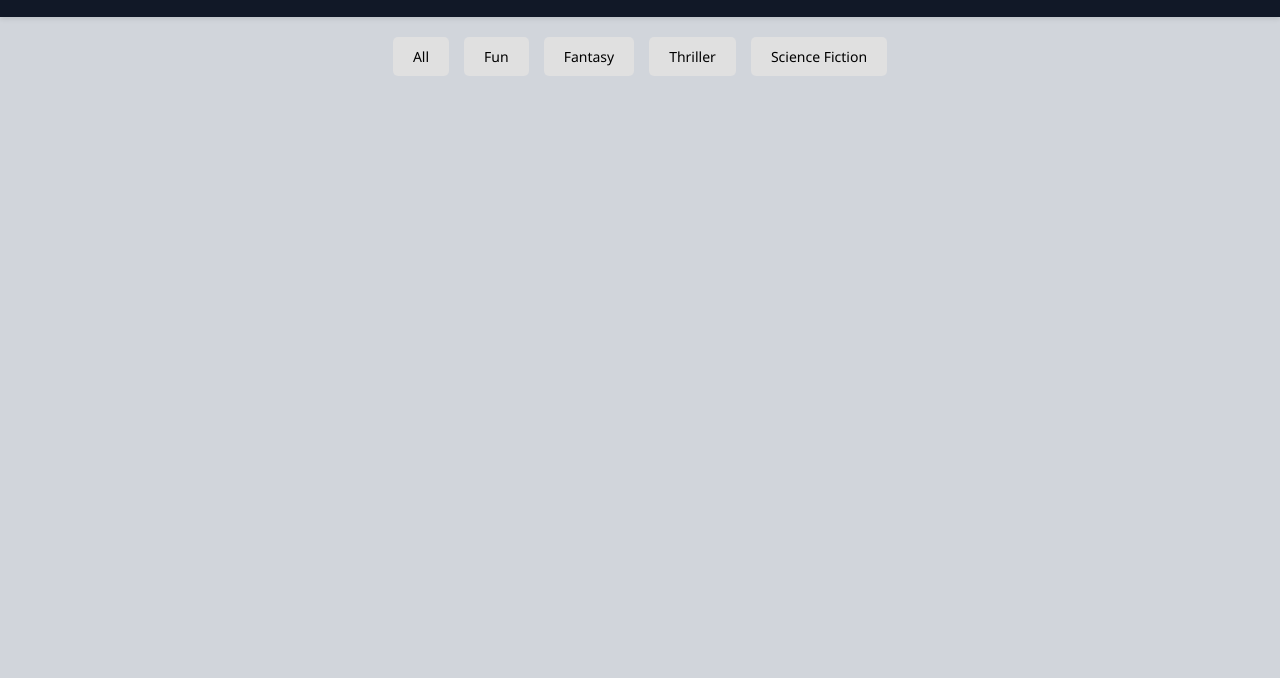
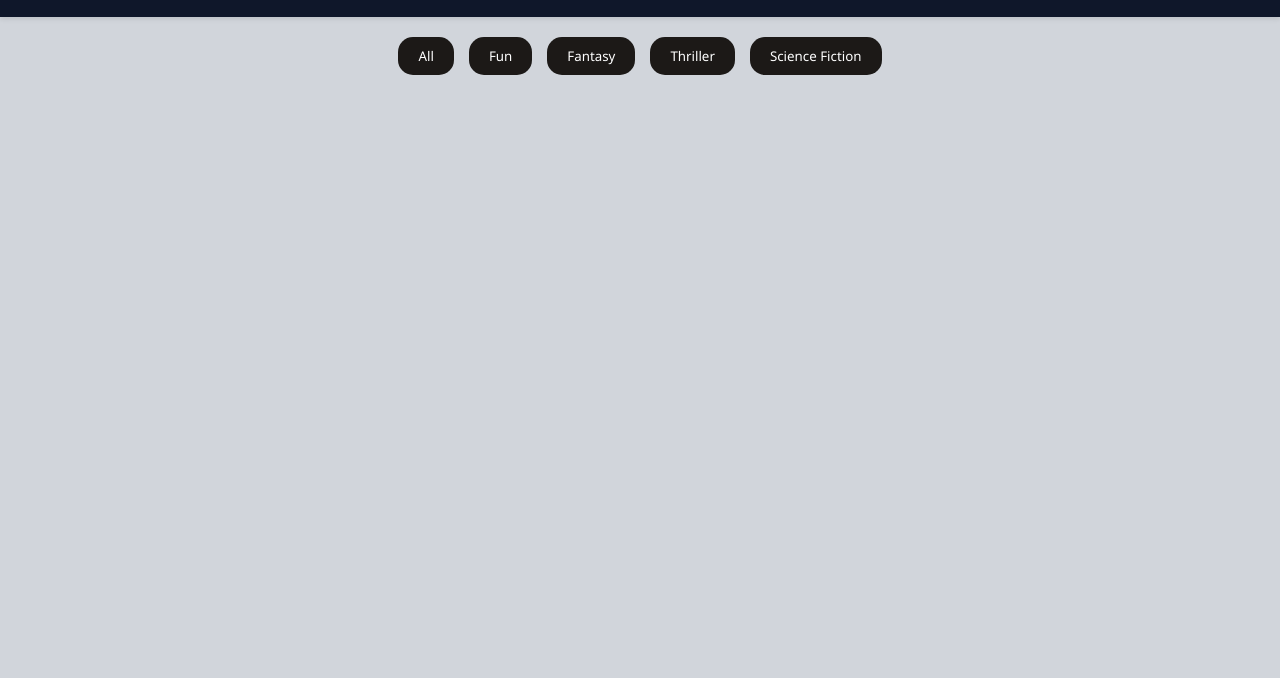
Before and after one commit to albertreji20/Story-App, a plain HTML site: page FrontEnd/index.html in a window 1280 px wide. Shown: the part 122-800 px from the top of the page. Drawn offline with Linux system fonts and the light colour scheme; no server answers.

Commit message:
Improving UI

```diff
--- a/FrontEnd/style.css
+++ b/FrontEnd/style.css
@@ -18,7 +18,7 @@ background-color:#D1D5DB;
 .header {
   padding: 20px;
   text-align: center;
-  background-color:#111827;
+  background-color:#0F172A;
 
   box-shadow: 0 2px 5px rgba(0,0,0,0.1);
    margin-bottom: 10px;
@@ -43,15 +43,17 @@ background-color:#D1D5DB;
   justify-content: center;
   gap: 15px;
   margin: 20px 0;
+
 }
 
 .genre-btn {
   padding: 10px 20px;
   border: none;
-  background-color: #e0e0e0;
+  background-color:#1C1917;
   cursor: pointer;
-  border-radius: 5px;
-  font-size: 14px;
+  border-radius: 15px;
+  color: white;
+
 }
 
 .genre-btn:hover {
--- a/FrontEnd/stylestory.css
+++ b/FrontEnd/stylestory.css
@@ -28,10 +28,10 @@ body {
   background: #020617;
   border-radius: 14px;
   box-shadow: 0 20px 40px rgba(0, 0, 0, 0.6);
+  display: flex;
 
   font-size: clamp(1rem, 2.5vw, 1.15rem); /* CHANGED */
   line-height: 1.8;
 
   overflow-wrap: break-word;
 }
-clear
```
